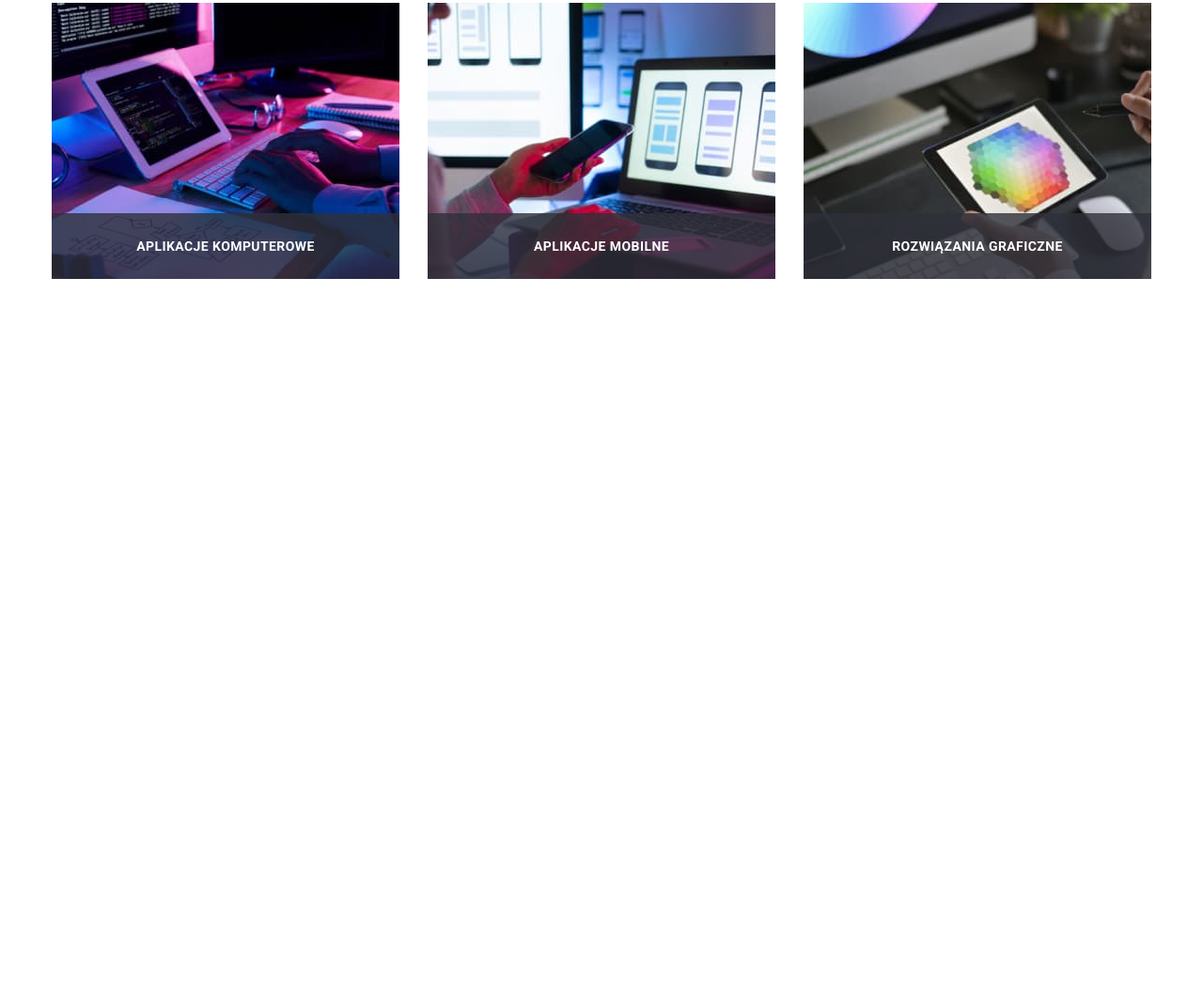
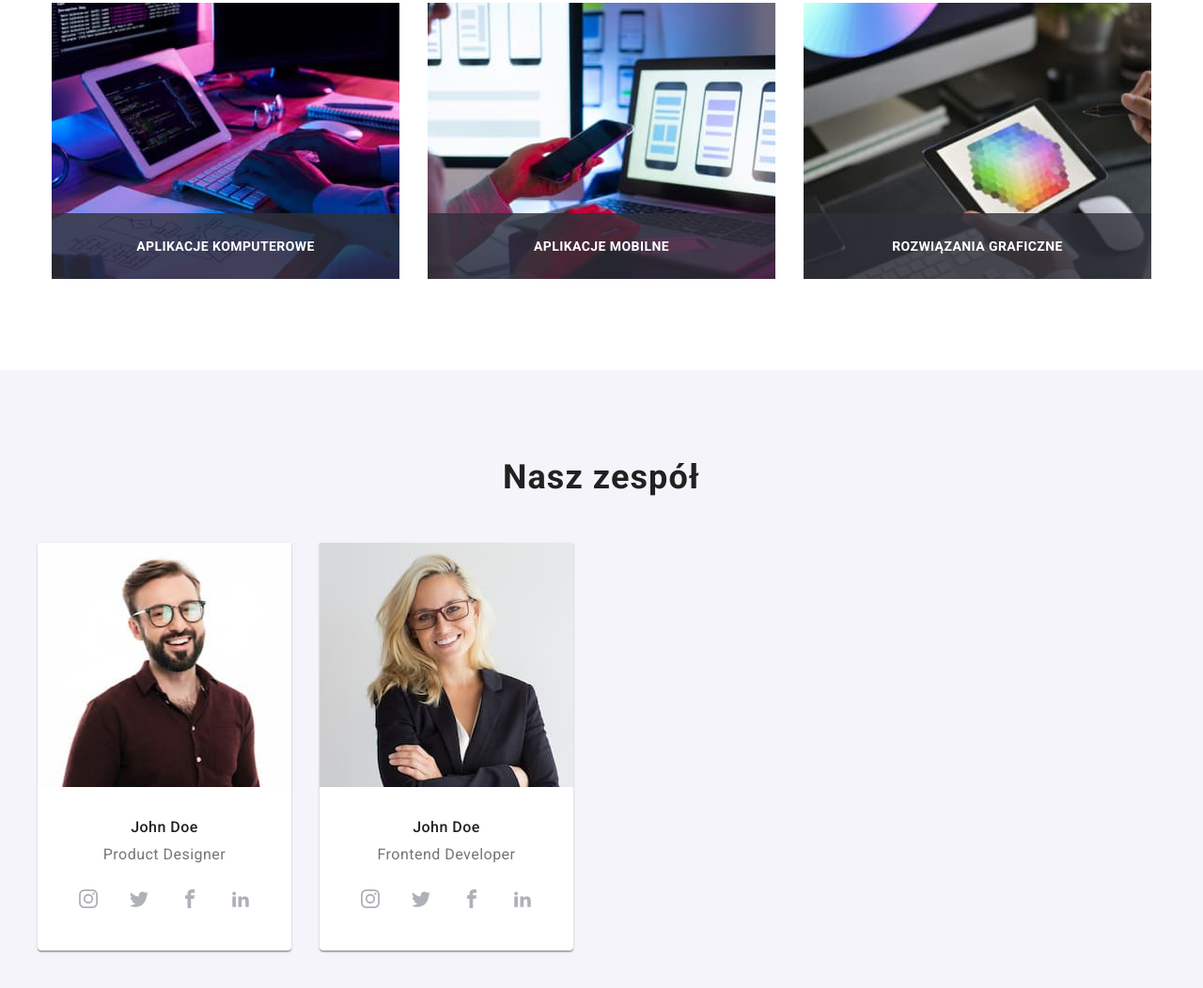
Before and after one commit to 89ToMaSz89/goit-markup-hw-08, a plain HTML site: page index.html in a window 1280 px wide. Shown: the part 1239-2291 px from the top of the page at 94% size. Before the commit the page ends 1633 px from the top, so only its background shows below. Drawn offline with nearby package versions, Linux system fonts and the light colour scheme.

Commit message:
Changed of section "our-team"

```diff
--- a/index.html
+++ b/index.html
@@ -224,13 +224,14 @@
 
       <!--SECTION NO.3 - OUR TEAM-->
 
-      <!-- <section class="our-team ssection ssection-overlay">
+      <section class="our-team ssection ssection-overlay">
         <div class="container">
           <h2>Nasz zespół</h2>
-          <ul class="our-team__list our-team__list--distance"> -->
-      <!--FIRST CARD-->
+          <ul class="our-team__list our-team__list--distance">
 
-      <!-- <li class="our-team__item">
+      <!-- FIRST CARD -->
+
+            <li class="our-team__item">
               <img
                 src="images/imgD.jpg"
                 alt="John Doe. Product Designer"
@@ -294,11 +295,11 @@
                   </a>
                 </li>
               </ul>
-            </li> -->
+            </li>
 
       <!--SECOND CARD-->
 
-      <!-- <li class="our-team__item">
+            <li class="our-team__item">
               <img
                 src="images/imgE.jpg"
                 alt="John Doe. Frontend Developer"
@@ -362,7 +363,7 @@
                   </a>
                 </li>
               </ul>
-            </li> -->
+            </li>
 
       <!--THIRD CARD-->
 
--- a/sass/layout/_section-our-team.scss
+++ b/sass/layout/_section-our-team.scss
@@ -1,13 +1,15 @@
 /* ************** SECTION NO.3 - OUR TEAM **************** */
+
+/* -----------------PRIMARY - FOR SMARTPHONE -------------------*/
 
 .ssection-overlay{
     background-color: var(--bg-color);
 }
 
 .our-team__list{
-    display: flex;
-    align-items:center;
-    gap: 30px;
+
+    display: block;
+    align-items: center;
 
     font-weight: 700;
     font-size: 14px;
@@ -17,12 +19,14 @@
     color: $secondaryColor;
 
     &--distance{
-        padding-top: 50px;
+        padding-top: 30px;
     }
 
     &--position{      /* svg */
+
+        display: flex;
         gap: 10px;
-        margin: 0px 32px 30px 32px;
+        margin: 0px 122px 24px 122px;
     }
 
     & .our-team__item{
@@ -72,4 +76,84 @@
     }
 }
 
+/* --------------------- FOR TABLET -----------------------*/
+
+/* --------------------- FOR DESKTOP -----------------------*/
+
+@media screen and (min-width: 1200px){
+
+    // .ssection-overlay{
+    //     background-color: var(--bg-color);
+    // }
+
+    .our-team__list{
+
+        display: flex;
+        align-items:center;
+        gap: 30px;
+
+        // font-weight: 700;
+        // font-size: 14px;
+        // line-height: 1.143;
+        // letter-spacing: 0.03em;
+
+        // color: $secondaryColor;
+
+        &--distance{
+            padding-top: 50px;
+        }
+
+        &--position{      /* svg */
+            gap: 10px;
+            margin: 0px 32px 30px 32px;
+        }
+
+        & .our-team__item{
+            margin: 0px;
+
+            box-shadow: 0px 1px 3px rgba(0, 0, 0, 0.12),
+                        0px 1px 1px rgba(0, 0, 0, 0.14),
+                        0px 2px 1px rgba(0, 0, 0, 0.2);
+
+            border-radius: 0px 0px 4px 4px;
+
+            background-color: $fourthColor;
+
+            &--border{
+                border: none;
+                border-radius: none;
+                box-shadow: none;
+            }
+
+            & .our-team__name{
+                margin: 0px;
+                margin-top: 30px;
+
+                font-weight: 500;
+                font-size: 16px;
+                line-height: 1.188;
+
+                text-align: center;
+                letter-spacing: 0.03em;
+            }
+
+            & .our-team__workplace{
+                margin: 0px;
+
+                padding-top: 10px;
+                padding-bottom: 16px;
+
+                font-weight: 400;
+                font-size: 16px;
+                line-height: 1.188;
+
+                text-align: center;
+                letter-spacing: 0.03em;
+
+                color: $thirdColor;
+            }
+        }
+    }
+}
+
 /* ************ END SECTION NO.3 - OUR TEAM *************** */
```
Also changed, not shown: css/main.css, css/main.min.css, 2 other files.
